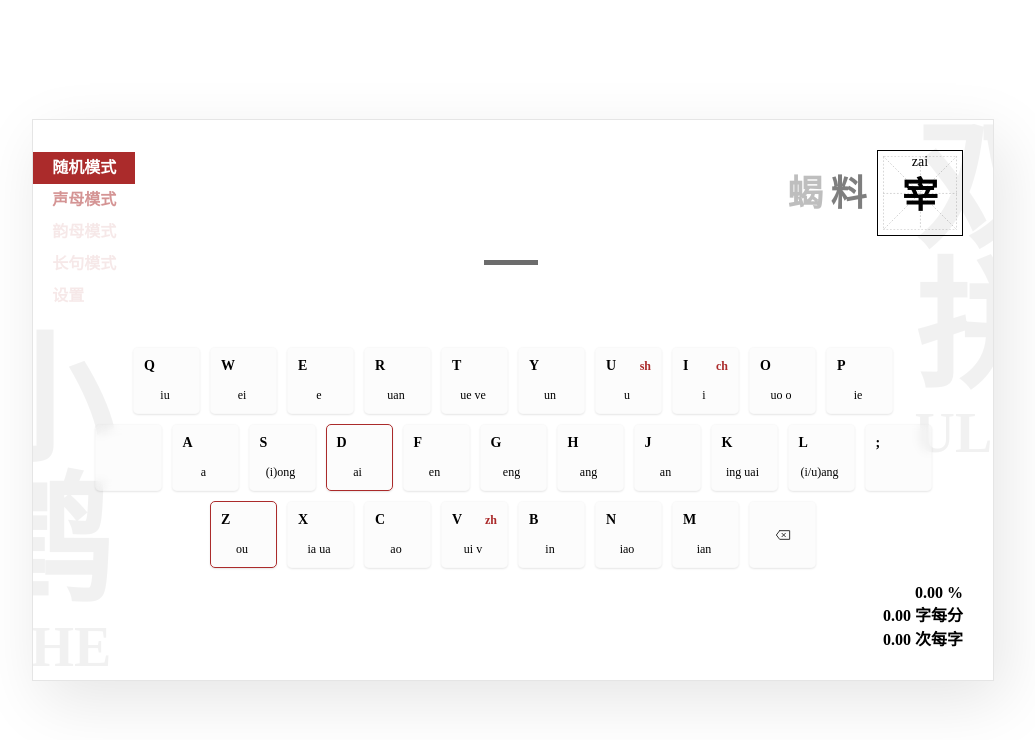
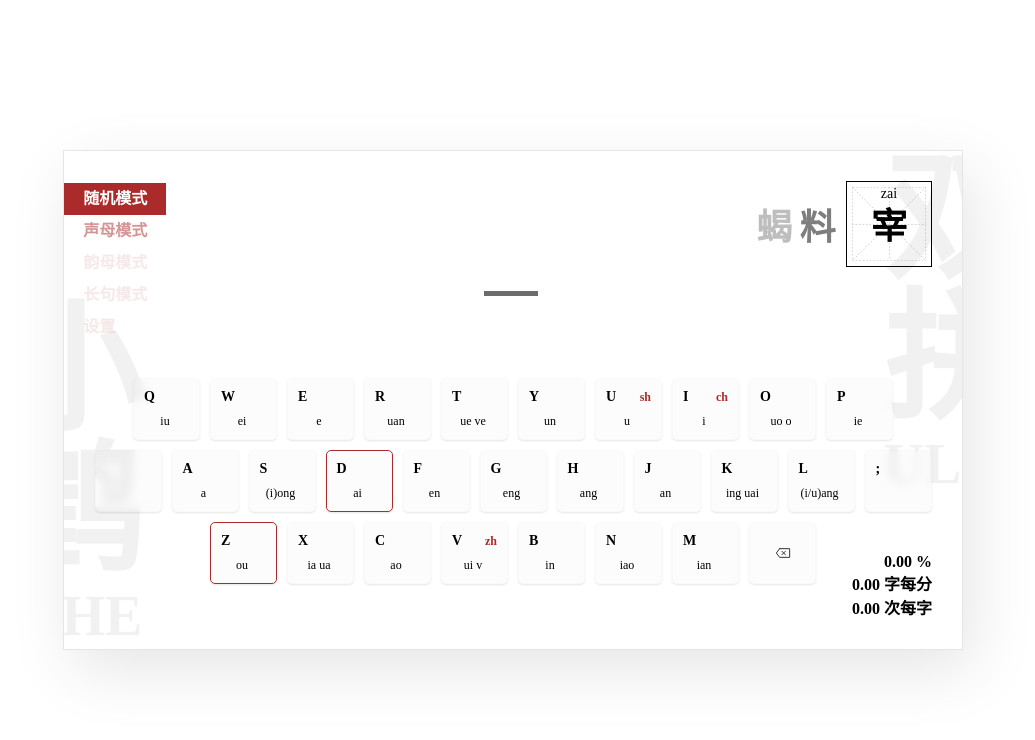
Before and after one commit to Yidadaa/shuangpin, a Vue app: page / in a window 1280 px wide. Shown: the top 740 px of the page, without its empty margins (127-1162 px from the left). Built offline with nearby package versions, Linux system fonts and the light colour scheme.

Commit message:
feat: 适配移动端

```diff
--- a/src/App.vue
+++ b/src/App.vue
@@ -91,12 +91,13 @@ function onMenuChange(i: number) {
 }
 
 .content {
-  width: @page-width;
-  max-width: @page-max-width;
-  height: @page-height;
+  box-sizing: border-box;
+  width: var(--page-width);
+  max-width: var(--page-max-width);
+  height: var(--page-height);
   box-shadow: 10px 20px 60px rgba(0, 0, 0, 0.1);
-  padding: 30px;
   border-radius: 0px;
+  padding: var(--app-padding);
   border: 1px solid var(--gray-010);
   position: relative;
   color: var(--black);
--- a/src/components/Hanzi.vue
+++ b/src/components/Hanzi.vue
@@ -73,7 +73,7 @@ effect(() => {
     font-size: 36px;
     font-weight: bold;
     margin-right: 10px;
-    margin-top: -6px;
+    margin-top: -1px;
     position: absolute;
     right: 0;
     transition: all ease 0.3s;
@@ -103,7 +103,7 @@ effect(() => {
     .pinyin {
       font-size: 14px;
       position: absolute;
-      top: -2px;
+      top: -1px;
     }
 
     .hanzi {
--- a/src/components/Keyboard.vue
+++ b/src/components/Keyboard.vue
@@ -1,5 +1,5 @@
 <script setup lang="ts">
-import { computed } from "vue";
+import { computed, watchPostEffect } from "vue";
 import { storeToRefs } from "pinia";
 import { ref, onActivated, onDeactivated } from "vue";
 import { useStore } from "../store";
@@ -15,6 +15,7 @@ const props = defineProps<{
 
 const pressingKeys = ref(new Set<string>());
 const keySeq = ref<string[]>([]);
+const scale = ref(1);
 
 const onPressKey = (e: KeyboardEvent) => pressKey(e.key);
 const onReleaseKey = (e: KeyboardEvent) => releaseKey(e.key);
@@ -22,15 +23,27 @@ const onReleaseKey = (e: KeyboardEvent) => releaseKey(e.key);
 onActivated(() => {
   document.addEventListener("keydown", onPressKey);
   document.addEventListener("keyup", onReleaseKey);
+  window.addEventListener("resize", resizeKeyboard);
+
+  resizeKeyboard();
 });
 
 onDeactivated(() => {
   document.removeEventListener("keydown", onPressKey);
   document.removeEventListener("keyup", onReleaseKey);
+  window.removeEventListener("resize", resizeKeyboard);
 });
+
+function resizeKeyboard() {
+  const screenWidth = document.getElementById("app")?.clientWidth ?? 920;
+  const keyboardWidth = document.getElementById("keyboard")?.clientWidth ?? 920;
+  scale.value = screenWidth < 576 ? (screenWidth / keyboardWidth) * 1.1 : 1;
+}
 
 function pressKey(key: string) {
   pressingKeys.value.add(key);
+
+  navigator.vibrate(100);
 }
 
 function send() {
@@ -87,7 +100,7 @@ function keyItemClass(key: string) {
 </script>
 
 <template>
-  <div class="keyboard">
+  <div class="keyboard" :style="`transform: scale(${scale})`" id="keyboard">
     <div v-for="(line, li) in keyLayout" :key="li" class="key-row">
       <div
         v-for="(keyItem, ki) in line"
--- a/src/components/ModeConfig.vue
+++ b/src/components/ModeConfig.vue
@@ -26,10 +26,28 @@ function pressKey(key: string) {
 function closePopup() {
   editingKey.value = "";
 }
+
+onActivated(() => {
+  window.addEventListener("resize", resizeKeyboard);
+
+  resizeKeyboard();
+});
+
+onDeactivated(() => {
+  window.removeEventListener("resize", resizeKeyboard);
+});
+
+const scale = ref(1);
+
+function resizeKeyboard() {
+  const screenWidth = document.getElementById("app")?.clientWidth ?? 920;
+  const keyboardWidth = document.getElementById("keyboard")?.clientWidth ?? 920;
+  scale.value = screenWidth < 576 ? (screenWidth / keyboardWidth) * 1.1 : 1;
+}
 </script>
 
 <template>
-  <div class="keyboard">
+  <div class="keyboard" :style="`transform: scale(${scale})`" id="keyboard">
     <div class="keyboard-name" v-if="props.isEditing">
       <input type="text" class="keyboard-name-input" value="我的双拼" />
     </div>
--- a/src/components/SingleMode.vue
+++ b/src/components/SingleMode.vue
@@ -166,7 +166,9 @@ watchPostEffect(() => {
       <Hanzi :hanzi-seq="[...hanziSeq]" />
     </div>
 
+    <div class="single-keyboard">
       <Keyboard :valid-seq="onSeq" :hints="hints" />
+    </div>
 
     <div class="summary">
       <TypeSummary
@@ -186,7 +188,7 @@ watchPostEffect(() => {
   display: flex;
   flex-direction: column;
   align-items: center;
-}
+  height: 100%;
 
   .single-menu {
     position: absolute;
@@ -199,17 +201,37 @@ watchPostEffect(() => {
     height: 160px;
     display: flex;
     align-items: center;
+
+    @media (max-width: 576px) {
+      margin-top: 30vh;
+    }
   }
 
   .summary {
     position: absolute;
-  right: @app-padding;
-  bottom: @app-padding;
+    right: var(--app-padding);
+    bottom: var(--app-padding);
+
+    @media (max-width: 576px) {
+      top: 36px;
+    }
   }
 
   .hanzi-list {
     position: absolute;
-  top: @app-padding;
-  right: @app-padding;
+    top: var(--app-padding);
+    right: var(--app-padding);
+
+    @media (max-width: 576px) {
+      top: 120px;
+    }
+  }
+
+  @media (max-width: 576px) {
+    .single-keyboard {
+      position: absolute;
+      bottom: 1em;
+    }
+  }
 }
 </style>
--- a/src/pages/PragraphMode.vue
+++ b/src/pages/PragraphMode.vue
@@ -356,8 +356,17 @@ function shortPinyin(pinyins: string[]) {
     align-items: center;
     justify-content: center;
 
+    @media (max-width: 576px) {
+      flex-direction: column;
+      padding: var(--app-padding);
+    }
+
     &.editing {
       align-items: flex-start;
+
+      @media (max-width: 576px) {
+        align-items: center;
+      }
     }
 
     .p-title {
@@ -366,6 +375,12 @@ function shortPinyin(pinyins: string[]) {
       display: flex;
       flex-direction: column;
       align-items: flex-end;
+
+      @media (max-width: 576px) {
+        width: 100vw;
+        padding-right: var(--app-padding);
+        margin-right: 50px;
+      }
 
       .pinyin {
         font-size: 12px;
@@ -397,6 +412,10 @@ function shortPinyin(pinyins: string[]) {
         .title {
           max-width: 160px;
           text-align: right;
+
+          @media (max-width: 576px) {
+            max-width: 100vw;
+          }
         }
       }
 
@@ -420,6 +439,10 @@ function shortPinyin(pinyins: string[]) {
         display: flex;
         flex-direction: column;
 
+        .menu {
+          overflow: visible;
+        }
+
         .delete-btn {
           color: @primary-color;
           opacity: 0.5;
@@ -440,7 +463,12 @@ function shortPinyin(pinyins: string[]) {
     .text-area {
       position: relative;
       width: 50vw;
-      max-width: 0.6 * @page-max-width;
+      max-width: calc(0.6 * var(--page-max-width));
+
+      @media (max-width: 576px) {
+        width: 100vw;
+        max-width: calc(100vw - var(--app-padding) * 2);
+      }
 
       &:before {
         content: "";
@@ -466,6 +494,10 @@ function shortPinyin(pinyins: string[]) {
         position: relative;
         margin: 8px 0;
 
+        @media (max-width: 576px) {
+          height: 30vh;
+        }
+
         .bg-text {
           opacity: 0.4;
         }
@@ -487,7 +519,12 @@ function shortPinyin(pinyins: string[]) {
       flex-direction: column;
       margin-top: 40px;
       width: 50vw;
-      max-width: 0.6 * @page-max-width;
+      max-width: calc(0.6 * var(--page-max-width));
+
+      @media (max-width: 576px) {
+        width: 100vw;
+        max-width: calc(100vw - var(--app-padding) * 2);
+      }
 
       .editing-bar {
         display: flex;
@@ -525,20 +562,24 @@ function shortPinyin(pinyins: string[]) {
         border: 0;
         outline: none;
         padding: 8px;
-        height: @page-height - 120px;
+        height: calc(var(--page-height) - 200px);
         resize: none;
         border: 3px double var(--gray-6);
         color: var(--black);
         background-color: transparent;
         padding-left: 10px;
+
+        @media (max-width: 576px) {
+          height: calc(var(--page-height) - 300px);
+        }
       }
     }
   }
 
   .summary {
     position: absolute;
-    right: @app-padding;
-    bottom: @app-padding;
+    right: var(--app-padding);
+    bottom: var(--app-padding);
   }
 }
 </style>
--- a/src/pages/Settings.vue
+++ b/src/pages/Settings.vue
@@ -84,7 +84,9 @@ function onModeChange(i: number) {
       </div>
     </div>
 
-    <ModeConfig :is-editing="isEditing" />
+    <div class="mode-config">
+      <ModeConfig :is-editing="isEditing" />
+    </div>
   </div>
 </template>
 
@@ -95,6 +97,11 @@ function onModeChange(i: number) {
   display: flex;
   flex-direction: column;
   align-items: center;
+
+  @media (max-width: 576px) {
+    height: 100vh;
+    padding-top: 20vh;
+  }
 
   .settings {
     padding-top: 32px;
@@ -123,5 +130,12 @@ function onModeChange(i: number) {
       height: 2em;
     }
   }
+
+  .mode-config {
+    @media (max-width: 576px) {
+      position: absolute;
+      bottom: var(--app-padding);
+    }
+  }
 }
 </style>
--- a/src/styles/keyboard.less
+++ b/src/styles/keyboard.less
@@ -4,6 +4,7 @@
   display: flex;
   justify-content: center;
   flex-direction: column;
+  z-index: 999;
 }
 
 .key-row {
@@ -20,8 +21,13 @@
     text-align: center;
     padding: 10px;
 
-    height: 45px;
+    height: 40px;
     width: 45px;
+
+    @media (max-width: 576px) {
+      margin: 5px 3px;
+      height: 60px;
+    }
 
     display: flex;
     flex-direction: column;
@@ -45,12 +51,20 @@
       .main-key {
         font-size: 14px;
         font-weight: bold;
+
+        @media (max-width: 576px) {
+          font-size: 18px;
+        }
       }
 
       .lead-key {
         font-size: 12px;
         font-weight: bold;
         color: @primary-color;
+
+        @media (max-width: 576px) {
+          font-size: 16px;
+        }
       }
     }
 
--- a/src/styles/var.less
+++ b/src/styles/var.less
@@ -1,4 +1,11 @@
-@app-padding: 30px;
-@page-width: 90vw;
-@page-max-width: 900px;
-@page-height: 500px;
+:root {
+  --app-padding: 30px;
+  --page-width: 900px;
+  --page-max-width: var(--page-width);
+  --page-height: 500px;
+
+  @media (max-width: 576px) {
+    --page-height: 100vh;
+    --page-width: 100vw;
+  }
+}
```
Lines whose indentation alone changed are shown as unchanged.
